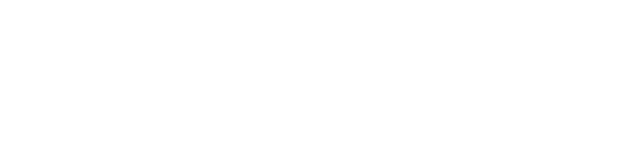
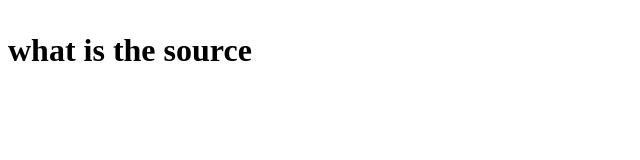
Before and after one commit to abdullahahtesham/simple-calculator, a website: page new.html in a window 1280 px wide. Shown: the whole page, without its empty margins (0-640 px from the left). Drawn offline with Linux system fonts and the light colour scheme.

Commit message:
update it

```diff
--- a/gitchecking.html
+++ b/new.html
@@ -6,6 +6,10 @@
     <title>Document</title>
 </head>
 <body>
-
+    <h1>
+        <p>
+            what is the source
+        </p>
+    </h1>
 </body>
 </html>
```
